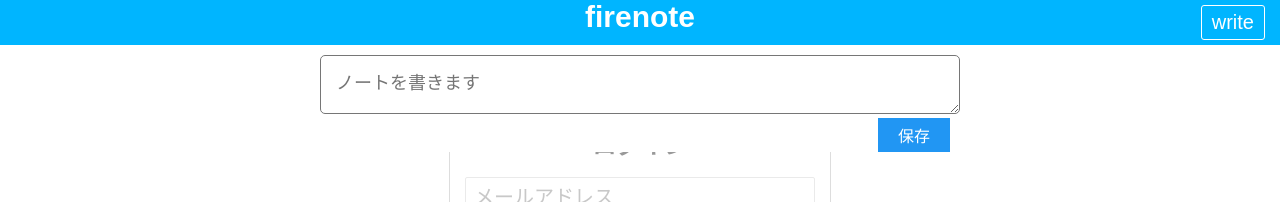
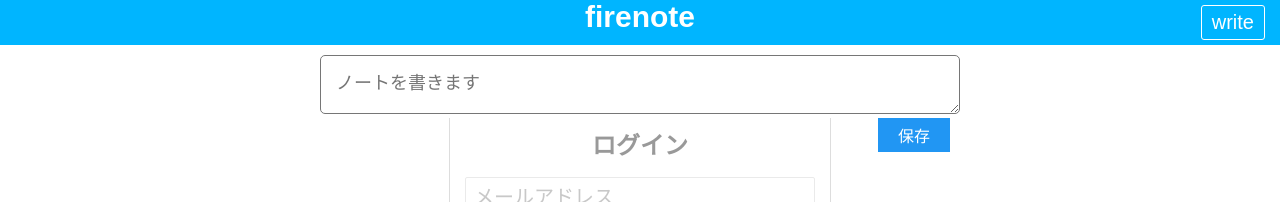
Before and after one commit to d-issy/firenote, a Vue app: page / in a window 1280 px wide. Both pictures are taken after a click on the button "write". Shown: the top 202 px of the page. Built offline with nearby package versions, Linux system fonts and the light colour scheme; no server answers.

Commit message:
improve style

```diff
--- a/src/components/Editor.vue
+++ b/src/components/Editor.vue
@@ -68,7 +68,6 @@ export default {
   max-width: 640px;
   position: relative;
   margin: 0 auto;
-  overflow: hidden;
   background-color: #fff;
 }
 .edit-area h2 {
```
